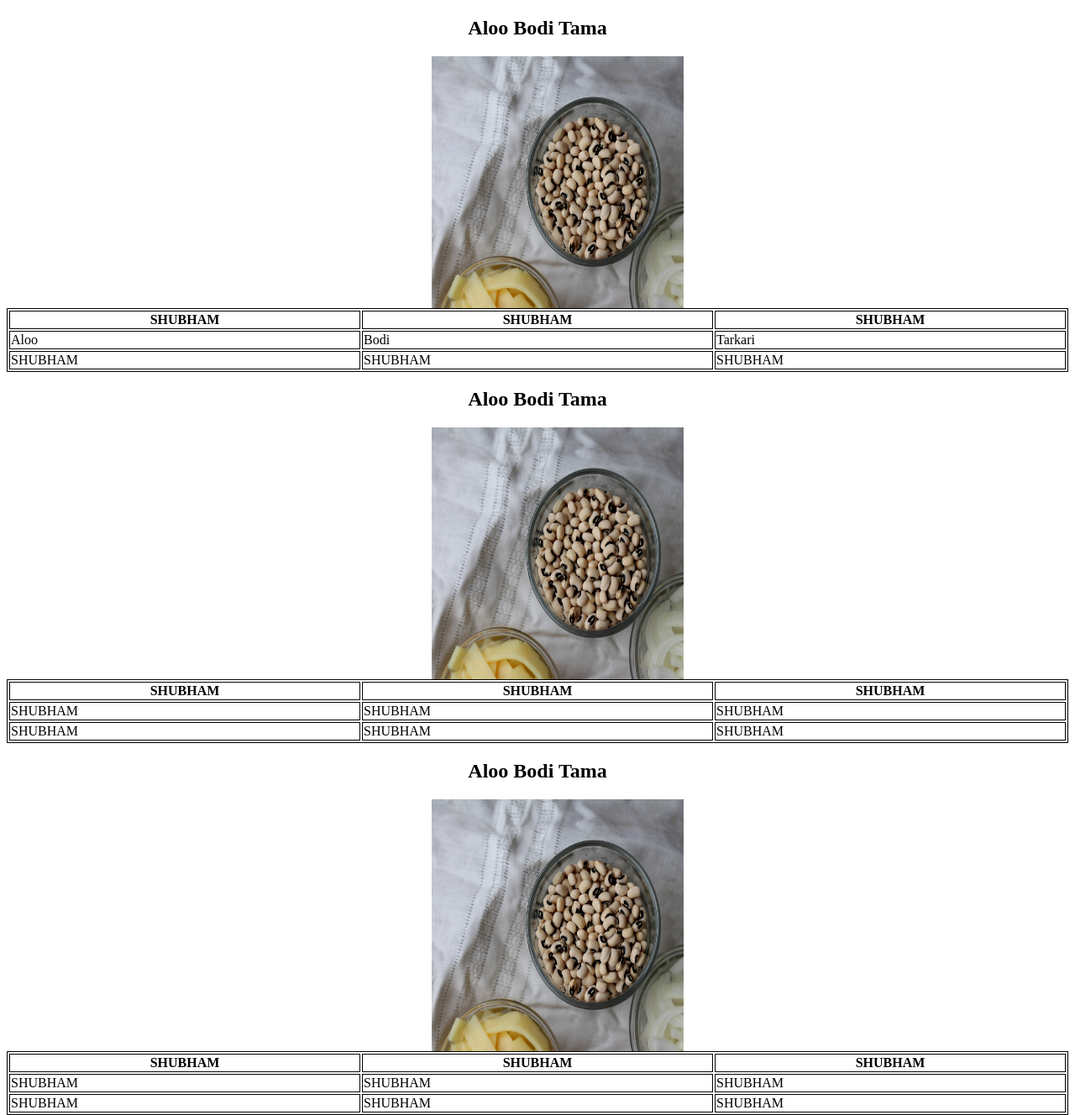
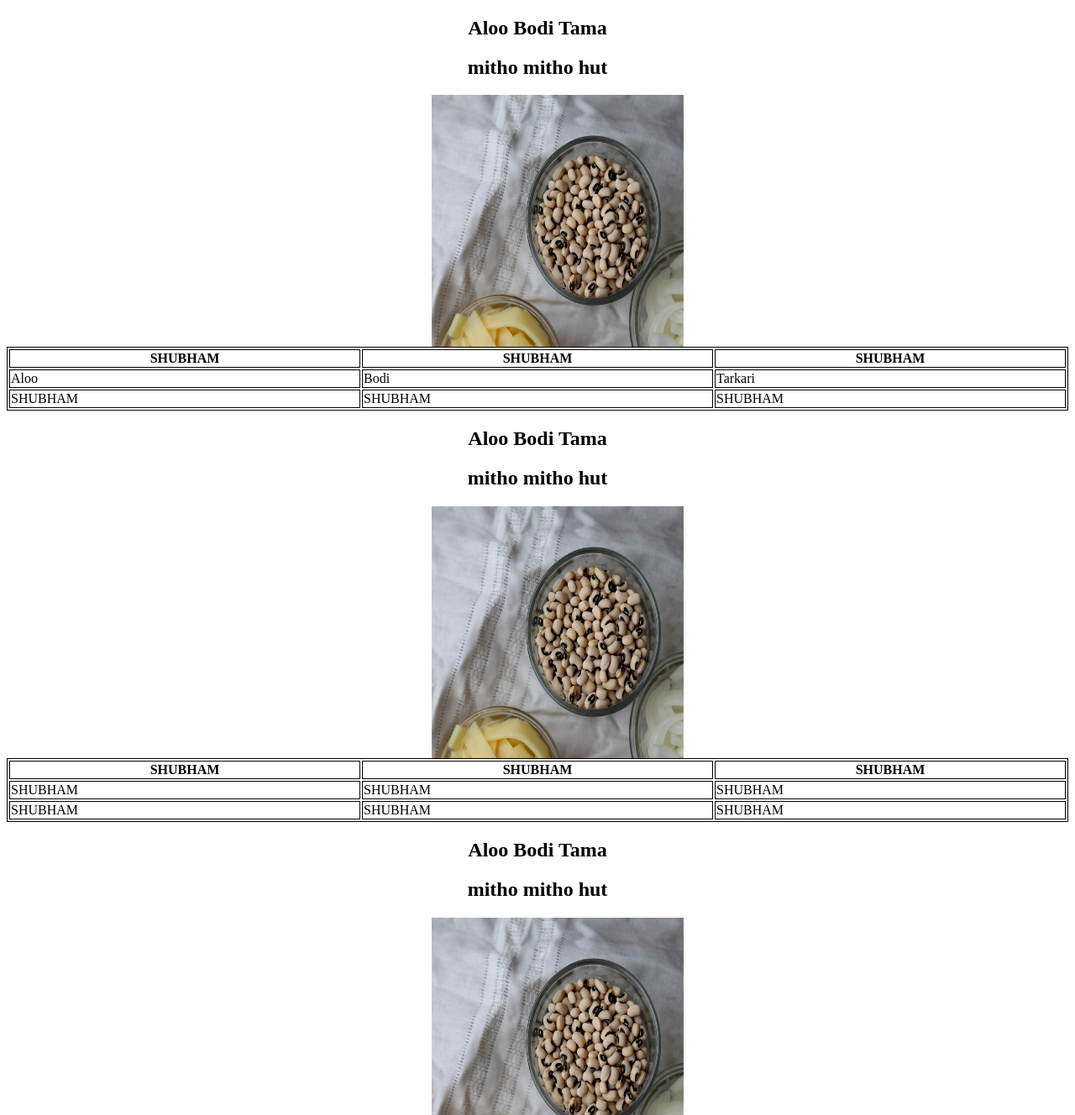
Before and after one commit to PrayasBhatt/SHUBHAM-COMPUTER, a plain HTML site: page index.html in a window 1280 px wide. Shown: the part 550-1878 px from the top of the page at 84% size. Drawn offline with Linux system fonts and the light colour scheme.

Commit message:
Update index.html

```diff
--- a/index.html
+++ b/index.html
@@ -46,6 +46,7 @@ table, th, td {
     <div class="container">
         <div class="container-item" align="center">
             <h2>Aloo Bodi Tama</h2>
+                        <h2>mitho mitho hut</h2>
         </div>
         <img src="./alooboditama2.jpg" alt="" align="center" width="300" height="300" style="margin-left: 40%;">
 
@@ -70,6 +71,7 @@ table, th, td {
     <div class="container">
         <div class="container-item" align="center">
             <h2>Aloo Bodi Tama</h2>
+                        <h2>mitho mitho hut</h2>
         </div>
         <img src="./alooboditama2.jpg" alt="" align="center" width="300" height="300" style="margin-left: 40%;">
 
@@ -94,6 +96,7 @@ table, th, td {
     <div class="container">
         <div class="container-item" align="center">
             <h2>Aloo Bodi Tama</h2>
+                        <h2>mitho mitho hut</h2>
         </div>
         <img src="./alooboditama2.jpg" alt="" align="center" width="300" height="300" style="margin-left: 40%;">
 
@@ -118,6 +121,7 @@ table, th, td {
     <div class="container">
         <div class="container-item" align="center">
             <h2>Aloo Bodi Tama</h2>
+                        <h2>mitho mitho hut</h2>
         </div>
         <img src="./alooboditama2.jpg" alt="" align="center" width="300" height="300" style="margin-left: 40%;">
 
```
